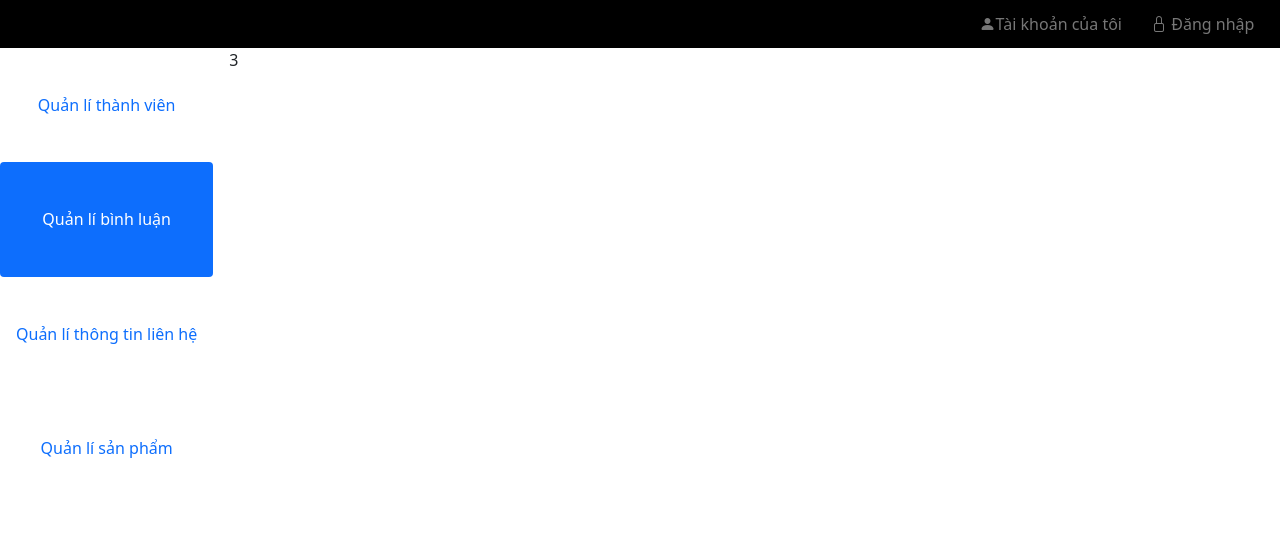
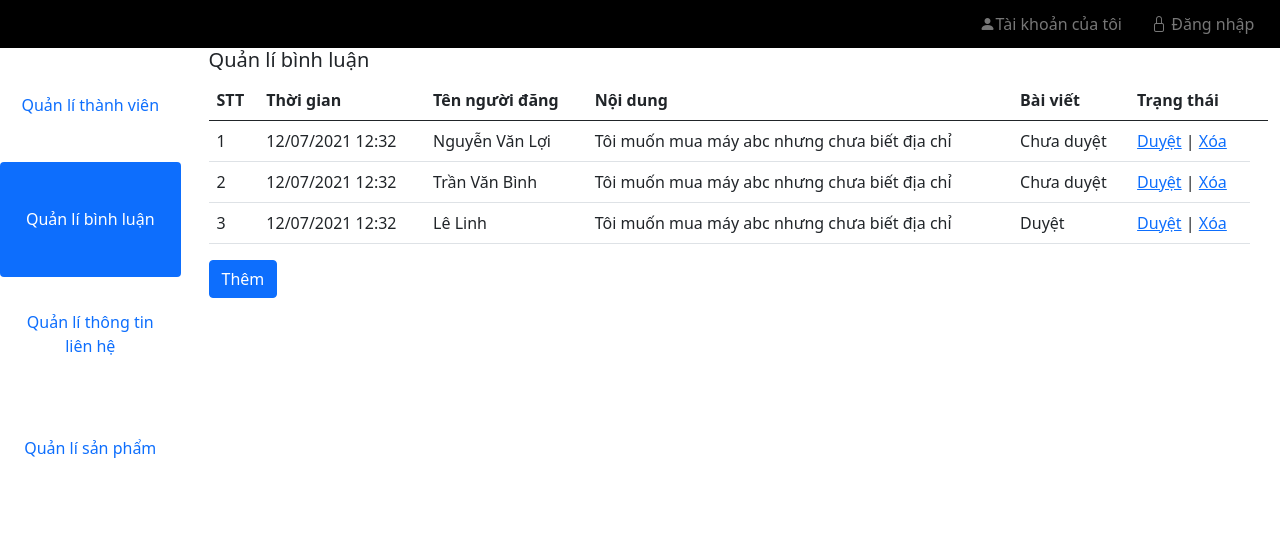
Before and after one commit to phuc16/LT_Web, a PHP site: page /mange.html in a window 1280 px wide, after a click on "Quản lí bình luận". Shown: the top 538 px of the page. Run offline with PHP 8.4, Linux system fonts and the light colour scheme; some libraries are stand-ins or nearby versions.

Commit message:
add comment + member manage

```diff
--- a/manage.css
+++ b/manage.css
@@ -47,6 +47,6 @@
 
 .tab-content
 {
-    width: 70%;
+    width: 100%;
     height: 100%;
 }
--- a/mange.html
+++ b/mange.html
@@ -32,7 +32,7 @@
                 <div class="tab-content" id="v-pills-tabContent">
                     <div class="tab-pane fade show active" id="v-pills-member" role="tabpanel" aria-labelledby="v-pills-member-tab">
                         <div class="table-container container">
-                            <h6 >Danh sách nhân viên</h6>
+                            <h5 >Danh sách thành viên</h5>
                             <div class="table-responsive">
                                 <table class="table">
                                     <thead>
@@ -47,8 +47,8 @@
                                             <th scope="col">Mail</th>
                                             <th scope="col"></th>
                                         </tr>
-                                      </thead>
-                                      <tbody>
+                                    </thead>
+                                    <tbody>
                                         <tr>
                                             <td>1</td>
                                             <td>kogleo</td>
@@ -92,15 +92,74 @@
                                                 <a href="#" class="link-primary">Xóa</a>
                                             </td>
                                         </tr>
+                                    </tbody>
+                                </table>
+                            </div>
+                        <a href="#" class="link-primary"><button type="button" class="btn btn-primary">Thêm</button></a>
+
+                    </div>
+
+                    </div>
+                    <div class="tab-pane fade " id="v-pills-comment" role="tabpanel" aria-labelledby="v-pills-comment-tab">
+                        <div class="table-container container">
+                            <h5 >Quản lí bình luận</h5>
+                            <div class="table-responsive">
+                                <table class="table">
+                                    <thead>
+                                        <tr>
+                                            <th scope="col">STT</th>
+                                            <th scope="col">Thời gian</th>
+                                            <th scope="col">Tên người đăng  </th>
+                                            <th scope="col">Nội dung</th>
+                                            <th scope="col">Bài viết</th>
+                                            <th scope="col">Trạng thái</th>
+                                            <th scope="col"></th>
+                                        </tr>
+                                      </thead>
+                                      <tbody>
+                                        <tr>
+                                            <td>1</td>
+                                            <td>12/07/2021 12:32</td>
+                                            <td>Nguyễn Văn Lợi</td>
+                                            <td>Tôi muốn mua máy abc nhưng chưa biết địa chỉ</td>
+                                            <td>Chưa duyệt</td>
+
+                                            <td>
+                                                <a href="#" class="link-primary">Duyệt</a> |
+                                                <a href="#" class="link-primary">Xóa</a>
+                                            </td>
+
+                                        </tr>
+                                        <tr>
+                                            <td>2</td>
+                                            <td>12/07/2021 12:32</td>
+                                            <td>Trần Văn Bình</td>
+                                            <td>Tôi muốn mua máy abc nhưng chưa biết địa chỉ</td>
+                                            <td>Chưa duyệt</td>
+
+                                            <td>
+                                                <a href="#" class="link-primary">Duyệt</a> |
+                                                <a href="#" class="link-primary">Xóa</a>
+                                            </td>
+                                        </tr>
+                                        <tr>
+                                            <td>3</td>
+                                            <td>12/07/2021 12:32</td>
+                                            <td>Lê Linh</td>
+                                            <td>Tôi muốn mua máy abc nhưng chưa biết địa chỉ</td>
+                                            <td>Duyệt</td>
+
+                                            <td>
+                                                <a href="#" class="link-primary">Duyệt</a> |
+                                                <a href="#" class="link-primary">Xóa</a>
+                                            </td>
+                                        </tr>
                                       </tbody>
                                 </table>
                             </div>
                             <a href="#" class="link-primary"><button type="button" class="btn btn-primary">Thêm</button></a>
 
                         </div>
-                    </div>
-                    <div class="tab-pane fade " id="v-pills-comment" role="tabpanel" aria-labelledby="v-pills-comment-tab">
-3
                     </div>
 
                     <div class="tab-pane fade" id="v-pills-info" role="tabpanel" aria-labelledby="v-pills-info-tab">4</div>
```
Also changed, not shown: testStaff.html (added, +105 -0 lines), testStaff.js (added, +24 -0 lines), teststaff.css (added, +11 -0 lines).
